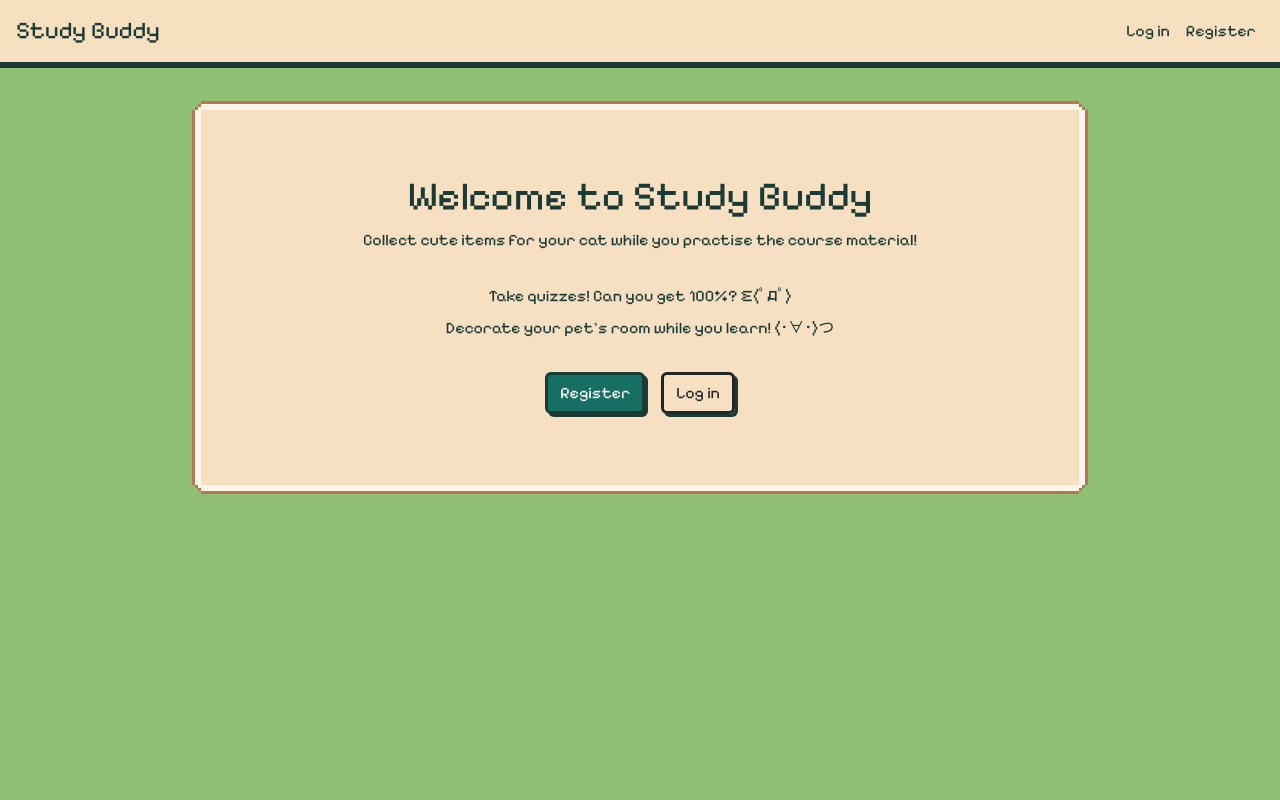
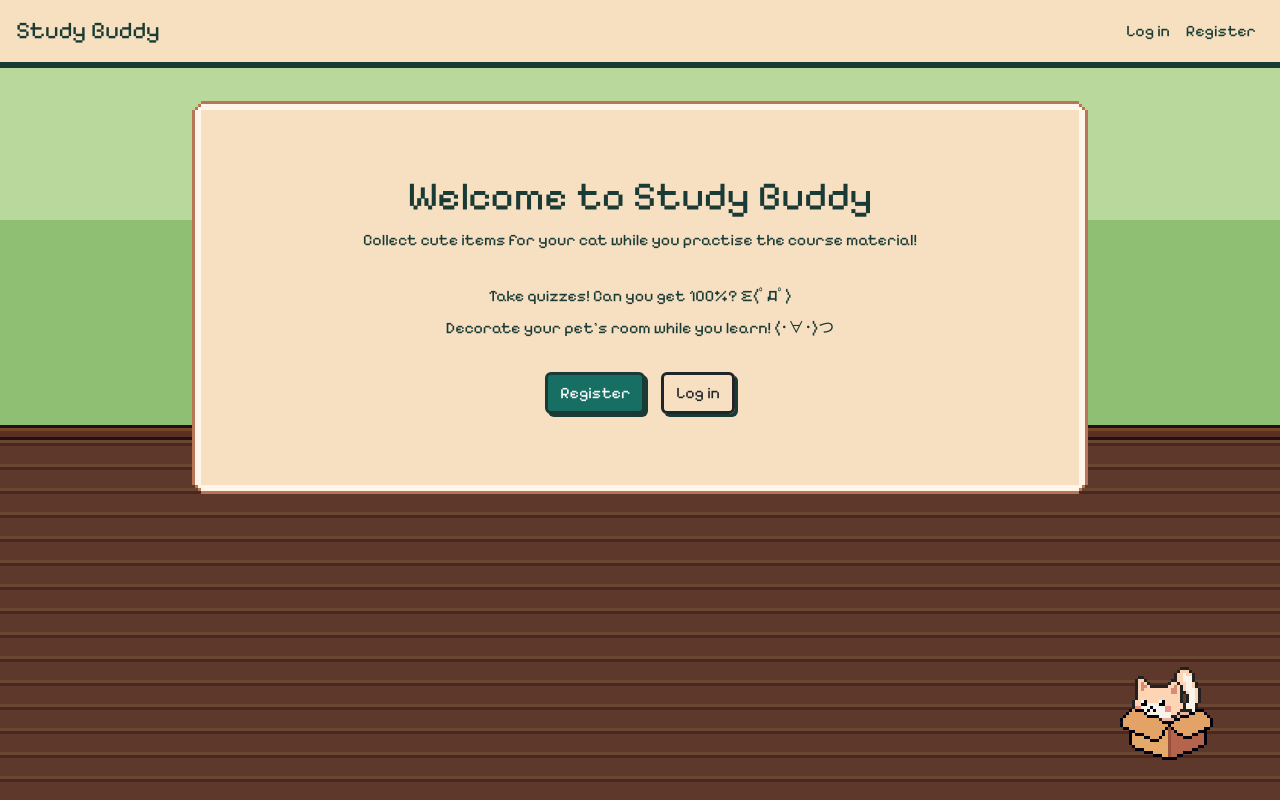
Before and after one commit to malinthnodset/webapp-sub2, a React (Vite) app in the folder web/: page / in a window 1280 px wide. Built offline with nearby package versions, Linux system fonts and the light colour scheme.

Commit message:
pixel room with the cat

```diff
--- a/web/src/components/Layout.tsx
+++ b/web/src/components/Layout.tsx
@@ -1,9 +1,10 @@
 // Layout — the frame around every page (React version of _Layout.cshtml in Subapp 1).
-// Same order as Subapp 1: skip link, the navbar, then the page. (Step 11 adds the pixel room.)
+// Same order as Subapp 1: skip link, the pixel room behind everything, the navbar, then the page.
 // <Outlet /> is where the current page is drawn, like @RenderBody() in Razor.
 
 import { Outlet } from 'react-router';
 import NavMenu from './NavMenu';
+import Scene from './Scene';
 
 export default function Layout() {
   return (
@@ -11,6 +12,8 @@ export default function Layout() {
       <a className="visually-hidden-focusable" href="#main">
         Skip to content
       </a>
+
+      <Scene />
 
       <header>
         <NavMenu />
--- /dev/null
+++ b/web/src/components/Scene.tsx
@@ -0,0 +1,42 @@
+// Scene — the pixel room with the cat, drawn behind every page.
+// React version of SceneViewComponent + Components/Scene/Default.cshtml in Subapp 1 (dev branch).
+// The styles are in styles/scene.css (copied from Subapp 1).
+
+import { useQuery } from '@tanstack/react-query';
+import * as furnitureService from '../services/furnitureService';
+import { useAuth } from '../context/useAuth';
+import type { SceneDto } from '../types/furniture';
+
+export default function Scene() {
+  const { user } = useAuth();
+
+  // Only fetch the room when someone is logged in (enabled).
+  // The user id is part of the queryKey, so a new user gets their own room, not the previous user's.
+  const { data: scene } = useQuery<SceneDto, Error>({
+    queryKey: ['scene', user?.nameid],
+    queryFn: furnitureService.fetchScene,
+    enabled: !!user,
+  });
+
+  // Logged out (or still loading): the cat sits in its box in an empty room, same as Subapp 1
+  const catOutOfBox = !!user && scene?.catOutOfBox === true;
+  const furnitureSlugs = user ? (scene?.furnitureSlugs ?? []) : [];
+
+  return (
+    // Only decoration, so screen readers skip it
+    <div className="pixel-scene" aria-hidden="true">
+      <div className="pixel-scene__wall"></div>
+      <div className="pixel-scene__baseboard"></div>
+      <div className="pixel-scene__floor"></div>
+      <div className="pixel-furniture pixel-furniture--window"></div>
+
+      {/* One div per unlocked piece of furniture. The slug picks the CSS class, and with it the image. */}
+      {furnitureSlugs.map((slug) => (
+        <div key={slug} className={`pixel-furniture pixel-furniture--${slug}`}></div>
+      ))}
+
+      {/* Ternary: the free cat, or the cat in its box */}
+      <div className={`pixel-cat ${catOutOfBox ? 'pixel-cat--idle' : 'pixel-cat--box'}`}></div>
+    </div>
+  );
+}
--- a/web/src/main.tsx
+++ b/web/src/main.tsx
@@ -11,6 +11,7 @@ import AuthProvider from './context/AuthProvider';
 import 'bootstrap/dist/css/bootstrap.min.css';
 import './styles/variables.css';
 import './styles/panel.css';
+import './styles/scene.css';
 import './styles/global.css';
 
 import App from './App';
--- /dev/null
+++ b/web/src/services/furnitureService.ts
@@ -0,0 +1,15 @@
+// furnitureService — what the pixel room looks like for the logged-in student.
+// Same data as FurnitureService.GetSceneAsync in Subapp 1 (dev branch).
+
+import { API_URL, getAuthHeaders, handleResponse, mockDelay } from './api';
+import type { SceneDto } from '../types/furniture';
+
+const USE_MOCK = true; // TODO: set to false when GET /api/furniture/scene exists in the API
+
+// GET /api/furniture/scene → is the cat out of its box, and which furniture does the student own?
+export async function fetchScene(): Promise<SceneDto> {
+  if (USE_MOCK) return mockDelay({ catOutOfBox: true, furnitureSlugs: ['rug', 'cat-tree', 'plant'] });
+
+  const response = await fetch(`${API_URL}/api/furniture/scene`, { headers: getAuthHeaders() });
+  return handleResponse<SceneDto>(response);
+}
--- /dev/null
+++ b/web/src/styles/scene.css
@@ -0,0 +1,153 @@
+/* The room: fixed, behind everything, never clickable */
+.pixel-scene {
+  position: fixed;
+  inset: 0;
+  z-index: var(--z-scene);
+  overflow: hidden;
+  pointer-events: none;
+}
+
+.pixel-scene__wall {
+  position: absolute;
+  inset: 0 0 var(--pixel-floor-height) 0;
+  background: linear-gradient(var(--pixel-wall-top) 0 50%, var(--pixel-wall-bottom) 50% 100%);
+}
+
+.pixel-scene__baseboard {
+  position: absolute;
+  left: 0;
+  right: 0;
+  bottom: var(--pixel-floor-height);
+  height: calc(5px * var(--px));
+  background: url("/images/scene/baseBoard.png") repeat-x;
+  background-size: calc(44px * var(--px)) 100%;
+  image-rendering: pixelated;
+}
+
+.pixel-scene__floor {
+  position: absolute;
+  left: 0;
+  right: 0;
+  bottom: 0;
+  height: var(--pixel-floor-height);
+  background: url("/images/scene/floor-tile.png");   /* repeats by default */
+  background-size: calc(32px * var(--px)) calc(32px * var(--px));
+  image-rendering: pixelated;
+}
+
+/* ---------- Furniture ----------
+   --w and --h are the sprite's size in image pixels. Position is in % of the window. */
+.pixel-furniture {
+  display: none;                       /* shown only on wide screens, see bottom */
+  position: absolute;
+  width: calc(var(--w) * var(--px) * 1px);
+  height: calc(var(--h) * var(--px) * 1px);
+  background-repeat: no-repeat;
+  background-size: 100% 100%;
+  image-rendering: pixelated;
+}
+
+/* Window: sky colour is a second background layer under the frame.
+   --frame = thickness of the window frame in image pixels; adjust if sky shows outside. */
+.pixel-furniture--window {
+  --w: 32; --h: 44; --frame: 3;
+  left: 40%;
+  top: 14vh;
+  background-image: url("/images/scene/window.png"), linear-gradient(#5db7d8, #a9dfe9);
+  background-size: 100% 100%, calc(100% - var(--frame) * 2 * var(--px) * 1px) calc(100% - var(--frame) * 2 * var(--px) * 1px);
+  background-position: 0 0, center;
+}
+.pixel-furniture--rug {
+  --w: 37; --h: 27;
+  left: 4%;
+  bottom: 20vh;
+  background-image: url("/images/furniture/rug.png");
+}
+
+
+/* Left side */
+.pixel-furniture--painting-wave {
+  --w: 32; --h: 32;
+  left: 3%;
+  top: calc(6vh + var(--px) * 44px + 1rem);
+  background-image: url("/images/furniture/painting-wave.png");
+}
+.pixel-furniture--cat-tree {
+  --w: 41; --h: 71;
+  left: 3%;
+  bottom: 10vh;
+  background-image: url("/images/furniture/cat-tree.png");
+}
+.pixel-furniture--bed {
+  --w: 72; --h: 38;
+  left: 30%;
+  bottom: 3vh;
+  background-image: url("/images/furniture/bed.png");
+}
+
+/* Right side */
+.pixel-furniture--painting-mona-lisa {
+  --w: 32; --h: 32;
+  right: 3%;
+  top: 8vh;
+  background-image: url("/images/furniture/painting-starry-night.png");
+}
+.pixel-furniture--plant {
+  --w: 35; --h: 57;
+  right: 3%;
+  bottom: 37vh;
+  background-image: url("/images/furniture/plant.png");
+}
+.pixel-furniture--yarn {
+  --w: 18; --h: 14;
+  right: calc(7% + var(--px) * 30px);
+  bottom: 6vh;
+  background-image: url("/images/furniture/yarn.png");
+}
+
+/* ---------- Cat (step 5 adds the animations) ---------- */
+.pixel-cat {
+  display: none;
+  position: absolute;
+  right: 5%;
+  bottom: 5vh;
+  width: calc(32px * var(--px));
+  height: calc(32px * var(--px));
+  background-repeat: no-repeat;
+  image-rendering: pixelated;
+}
+
+/* Sprite sheets: each frame is 32 image-pixels wide. steps(N) jumps between frames
+   instead of sliding. Both animations stop after under 5 seconds (WCAG 2.2.2). */
+.pixel-cat--box {
+  background-image: url("/images/cat/cat-box.png");
+  background-size: calc(128px * var(--px)) 100%;       /* 4 frames */
+  animation: pixel-cat-box 1.2s steps(4) 3;
+}
+
+.pixel-cat--idle {
+  background-image: url("/images/cat/cat-idle.png");
+  background-size: calc(320px * var(--px)) 100%;       /* 10 frames */
+  animation: pixel-cat-idle 1s steps(10) 4;
+}
+
+@keyframes pixel-cat-box {
+  to { background-position-x: calc(-128px * var(--px)); }
+}
+
+@keyframes pixel-cat-idle {
+  to { background-position-x: calc(-320px * var(--px)); }
+}
+
+@media (prefers-reduced-motion: reduce) {
+  .pixel-cat { animation: none; }
+}
+
+/* Furniture and cat only fit beside the 56rem panel on wide screens.
+   Below this the room is just wall and floor, and the content wins. */
+@media (min-width: 1100px) {
+  .pixel-furniture,
+  .pixel-cat {
+    display: block;
+  }
+}
```
